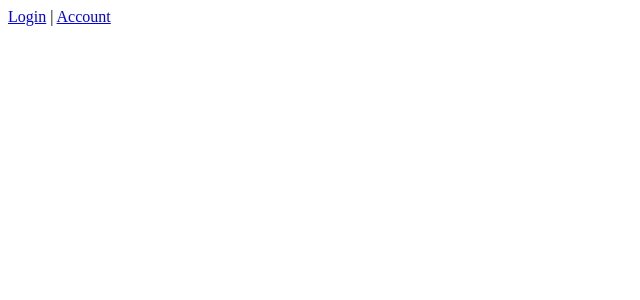
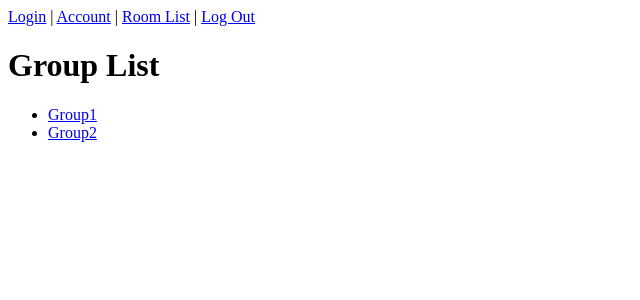
Before and after one commit to sk0g/chat-app, an Angular app: page /group-list in a window 1280 px wide. Before the commit this address led to /. Shown: the top 300 px of the page, without its empty margins (0-640 px from the left). Built offline with nearby package versions, Linux system fonts and the light colour scheme.

Commit message:
Rough display of groups now works

```diff
--- a/src/app/account/account.component.ts
+++ b/src/app/account/account.component.ts
@@ -10,6 +10,10 @@ export class AccountComponent implements OnInit {
     constructor() { }
 
     ngOnInit() {
+        if (typeof(Storage) != "undefined" && localStorage.getItem("username") !== null) {
+            console.log(localStorage.getItem("username") + " is the username");
+        } else {
+            alert("Either your storage is not working, or the username is not set. Fix pls.");
+        }
     }
-
 }
--- a/src/app/app.component.html
+++ b/src/app/app.component.html
@@ -1,3 +1,4 @@
-<a routerLink="login">Login</a> | <a routerLink="account">Account</a>
+<a routerLink="login">Login</a> | <a routerLink="account">Account</a> | <a routerLink="room-list">Room List</a> | <a routerLink="logout">Log Out</a>
 
+<br>
 <router-outlet></router-outlet>
--- a/src/app/app.module.ts
+++ b/src/app/app.module.ts
@@ -6,12 +6,14 @@ import { AppComponent } from './app.component';
 import { AccountComponent } from './account/account.component';
 import { LoginComponent } from './login/login.component';
 import { FormsModule } from '@angular/forms';
+import { DisplayGroupsComponent } from './display-groups/display-groups.component';
 
 @NgModule({
     declarations: [
         AppComponent,
         AccountComponent,
-    LoginComponent
+        LoginComponent,
+        DisplayGroupsComponent
     ],
     imports: [
         BrowserModule,
--- /dev/null
+++ b/src/app/display-groups/display-groups.component.html
@@ -0,0 +1,7 @@
+<h1>Group List</h1>
+
+<ul>
+    <li *ngFor="let group of chat_groups">
+        <a href="/group/{{ group }}">{{ group }}</a>
+    </li>
+</ul>
--- /dev/null
+++ b/src/app/display-groups/display-groups.component.ts
@@ -0,0 +1,19 @@
+import { Component, OnInit } from '@angular/core';
+import { GroupListService } from '../group-list.service';
+
+@Component({
+    selector: 'app-display-groups',
+    templateUrl: './display-groups.component.html',
+    styleUrls: ['./display-groups.component.css']
+})
+
+export class DisplayGroupsComponent implements OnInit {
+    chat_groups: string[];
+
+    constructor(private _groupListService: GroupListService) { }
+
+    ngOnInit() {
+        this.chat_groups = this._groupListService.getChatGroups();
+    }
+
+}
--- /dev/null
+++ b/src/app/group-list.service.ts
@@ -0,0 +1,13 @@
+import { Injectable } from '@angular/core';
+
+@Injectable({
+    providedIn: 'root'
+})
+export class GroupListService {
+    getChatGroups(): string[] {
+        return ["Group1", "Group2"];
+    }
+
+
+    constructor() { }
+}
--- a/src/app/login/login.component.ts
+++ b/src/app/login/login.component.ts
@@ -16,13 +16,20 @@ export class LoginComponent implements OnInit {
     }
 
     ngOnInit() {
+        console.log("Testing is DOM ready?");
 
+        if (typeof(Storage) != "undefined") {
+            console.log("storage good to go");
+        } else {
+            alert("Local storage not available. Try using a browser from this century?");
+        }
     }
 
     loginUser(event) {
         event.preventDefault();
 
         if (this.username.length != 0) {
+            localStorage.setItem("username", this.username);
             this.router.navigateByUrl('/account');
         } else {
             alert("You have to enter a username!");
```
Also changed, not shown: src/app/app-routing.module.ts (+5 -2 lines), src/app/display-groups/display-groups.component.css (added), 2 other files (tests, documents, lock files or other folders). Lines whose indentation alone changed are shown as unchanged.
